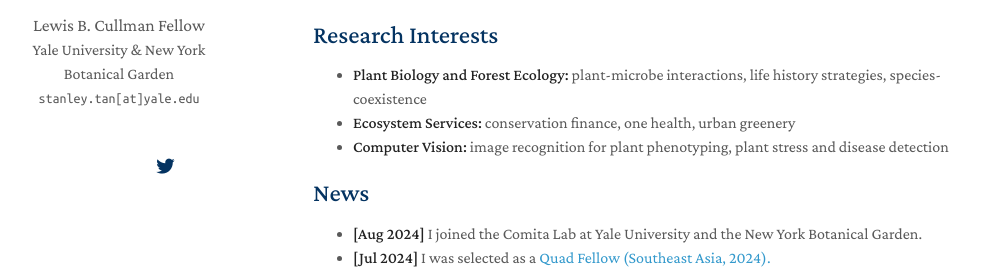
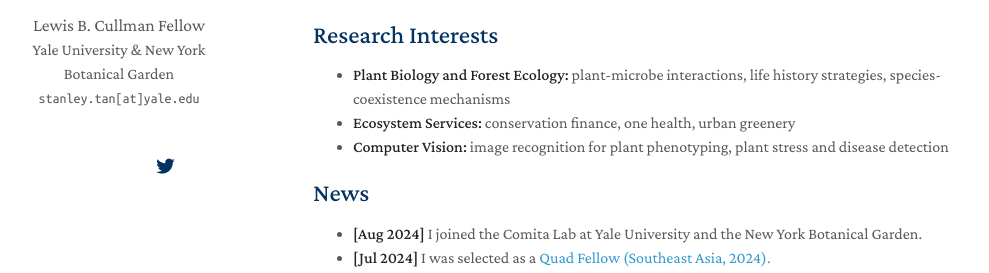
Before and after one commit to stanleytansx/stanleytansx.github.io, a Jekyll site: the page built from index.md, in a window 1280 px wide. Shown: the part 228-501 px from the top of the page, without its empty margins (157-1146 px from the left). Built offline with Jekyll 4.4.1, drawn with Linux system fonts in a browser that asks for light colours; nearby versions of some CDN libraries; a style sheet for code colours, icons or effects is not loaded; our own code applies the rules of GitHub Pages for plain Markdown files.

Commit message:
Update index.md

```diff
--- a/index.md
+++ b/index.md
@@ -12,7 +12,7 @@ management practices to create healthier forests, for the benefit of human socie
 
 ## Research Interests
 
-- **Plant Biology and Forest Ecology:** plant-microbe interactions, life history strategies, species-coexistence
+- **Plant Biology and Forest Ecology:** plant-microbe interactions, life history strategies, species-coexistence mechanisms
 - **Ecosystem Services:** conservation finance, one health, urban greenery
 - **Computer Vision:** image recognition for plant phenotyping, plant stress and disease detection
 
```
